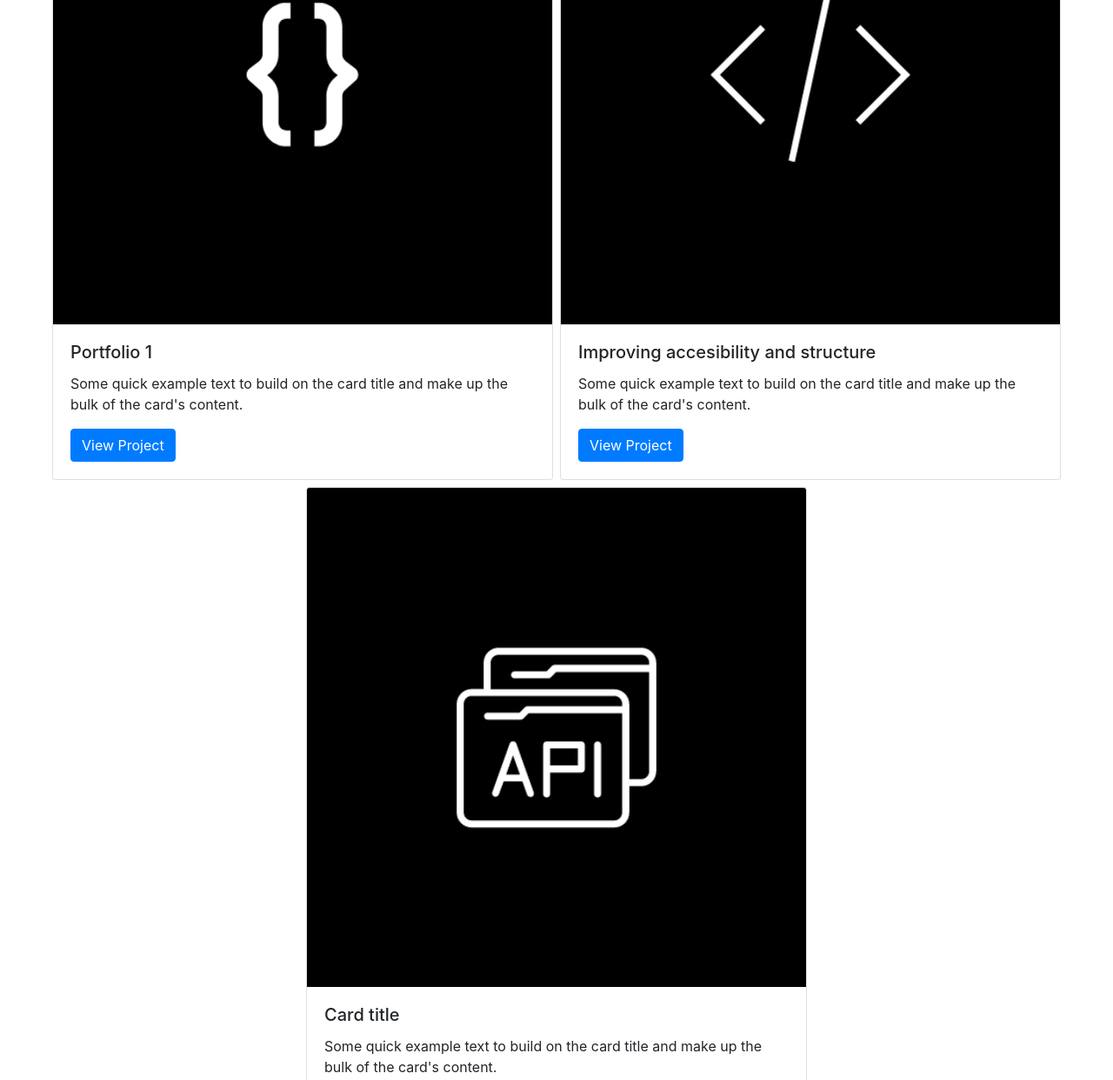
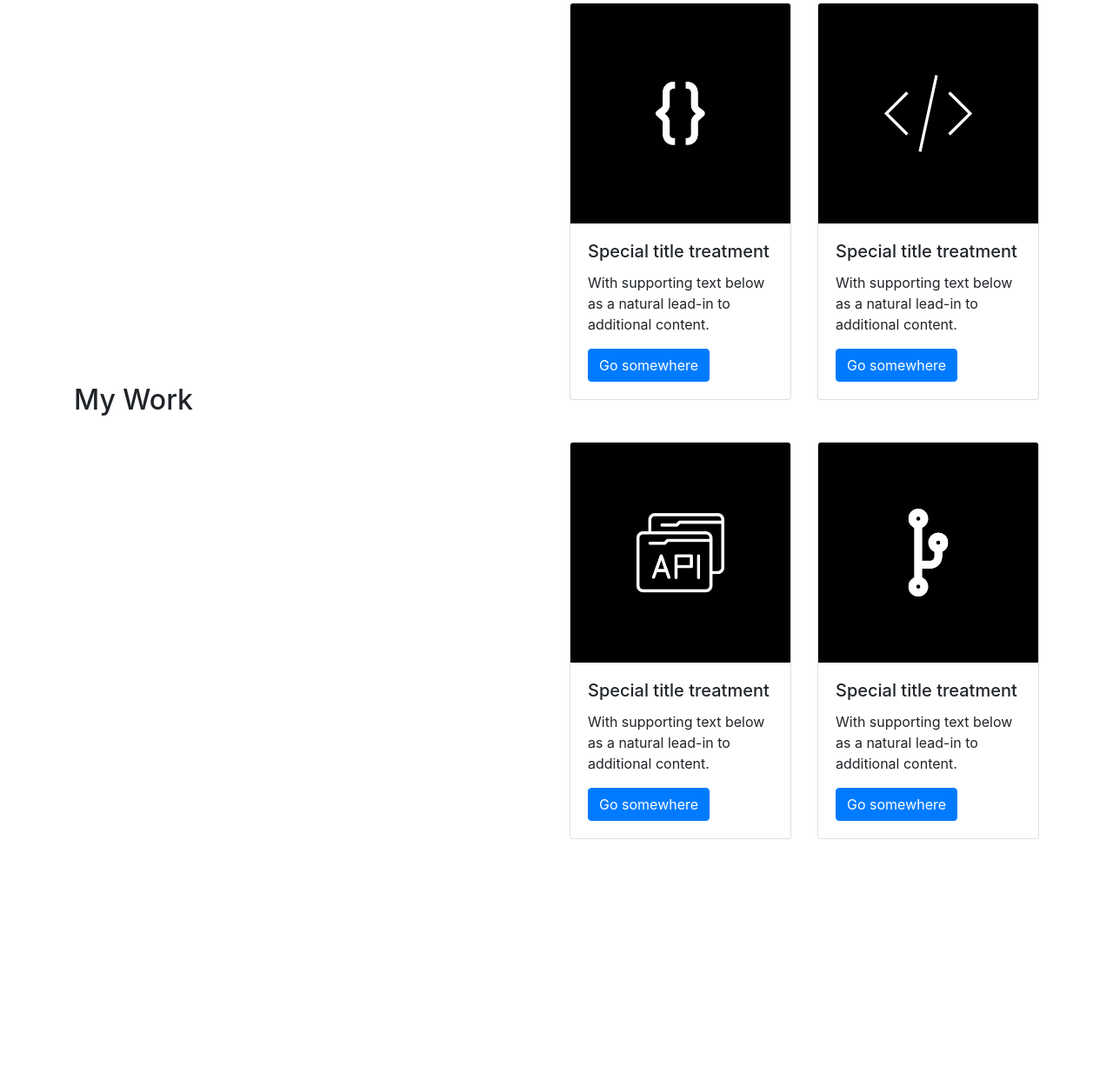
Before and after one commit to seuncaleb/Bootstrap-Portfolio, a plain HTML site: page index.html in a window 1280 px wide. Shown: the part 590-1832 px from the top of the page at 87% size. After the commit the page ends 1555 px from the top, so only its background shows below. Drawn offline with nearby package versions, Linux system fonts and the light colour scheme.

Commit message:
added an extra section to my works, and added an about me section

```diff
--- a/index.html
+++ b/index.html
@@ -34,46 +34,78 @@
       </nav>
 
       <header class="jumbotron jumbotron-fluid">
-        <div class="container">
-
+        <div class="container ml-0">
           <h1 class="display-4">Caleb Ibejigba</h1>
           <p class="lead">This is a modified jumbotron that occupies the entire horizontal space of its parent.</p>
         </div>
       </header>
 
-      <section class="container-fluid works" >
-        <h2 class="text-center" id="works"> My works</h2>
-        <div class="row justify-content-center">
-            <div class="card m-1" style="width: 36rem;">
-                <img src="./images/1.png" class="card-img-top" alt="...">
-                <div class="card-body">
-                  <h5 class="card-title">Portfolio 1</h5>
-                  <p class="card-text">Some quick example text to build on the card title and make up the bulk of the card's content.</p>
-                  <a target="_blank" href="https://seuncaleb.github.io/Portfolio1.0/" class="btn btn-primary">View Project</a>
+      <section class="about me">
+        <div class="container">
+            <div class="row align-items-center">
+                <div class="col-md "><h2>About me</h2></div>
+                <div class="col-md"><p>Lorem ipsum, dolor sit amet consectetur adipisicing elit. Nobis provident nesciunt officia id deserunt praesentium natus laboriosam libero omnis, quam, labore aspernatur ullam voluptates, ut quas ratione? Totam impedit est asperiores porro accusamus excepturi! Exercitationem perferendis neque doloribus ratione, molestias rerum vitae autem eius illum dolorem iure velit inventore quas.</p></div>
+            </div>
+
+        </div>
+
+
+      </section>
+
+      <section class="container mt-5">
+        <div class="row align-items-center">
+            <div class="col-sm-6"><h2 class="mb-0">My Work</h2></div>
+        <div class="col">
+            <div class="row">
+                <div class="col-sm-6 mt-5">
+                  <div class="card">
+                    <img src="./images/1.png" class="card-img-top" alt="...">
+                    <div class="card-body">
+                      <h5 class="card-title">Special title treatment</h5>
+                      <p class="card-text">With supporting text below as a natural lead-in to additional content.</p>
+                      <a href="#" class="btn btn-primary">Go somewhere</a>
+                    </div>
+                  </div>
                 </div>
+                <div class="col-sm-6 mt-5">
+                  <div class="card">
+                    <img src="./images/2.png" class="card-img-top" alt="...">
+                    <div class="card-body">
+                      <h5 class="card-title">Special title treatment</h5>
+                      <p class="card-text">With supporting text below as a natural lead-in to additional content.</p>
+                      <a href="#" class="btn btn-primary">Go somewhere</a>
+                    </div>
+                  </div>
+                </div>
+                <div class="col-sm-6 mt-5">
+                    <div class="card">
+                        <img src="./images/3.png" class="card-img-top" alt="...">
+                      <div class="card-body">
+                        <h5 class="card-title">Special title treatment</h5>
+                        <p class="card-text">With supporting text below as a natural lead-in to additional content.</p>
+                        <a href="#" class="btn btn-primary">Go somewhere</a>
+                      </div>
+                    </div>
+                  </div>
+                  <div class="col-sm-6 mt-5">
+                    <div class="card">
+                        <img src="./images/Black & White Minimalist Business Logo.png" class="card-img-top" alt="...">
+                      <div class="card-body">
+                        <h5 class="card-title">Special title treatment</h5>
+                        <p class="card-text">With supporting text below as a natural lead-in to additional content.</p>
+                        <a href="#" class="btn btn-primary">Go somewhere</a>
+                      </div>
+                    </div>
+                  </div>
               </div>
 
-              <div class="card m-1" style="width: 36rem;">
-                <img src="./images/2.png" class="card-img-top" alt="...">
-                <div class="card-body">
-                  <h5 class="card-title">Improving accesibility and structure</h5>
-                  <p class="card-text">Some quick example text to build on the card title and make up the bulk of the card's content.</p>
-                  <a target="_blank" href="https://seuncaleb.github.io/Improving-accesibility-and-structure/" class="btn btn-primary">View Project</a>
-                </div>
-              </div>
+        </div>
 
-              <div class="card m-1" style="width: 36rem;">
-                <img src="./images/3.png" class="card-img-top" alt="...">
-                <div class="card-body">
-                  <h5 class="card-title">Card title</h5>
-                  <p class="card-text">Some quick example text to build on the card title and make up the bulk of the card's content.</p>
-                  <a href="#" class="btn btn-primary">View Project</a>
-                </div>
-            </section>
 
-              <section>
+    </section>
 
-              </section>
+
+
 
 
 
```
Also changed, not shown: css/style.css (line endings or trailing spaces), images/Black & White Minimalist Business Logo.png (added).
